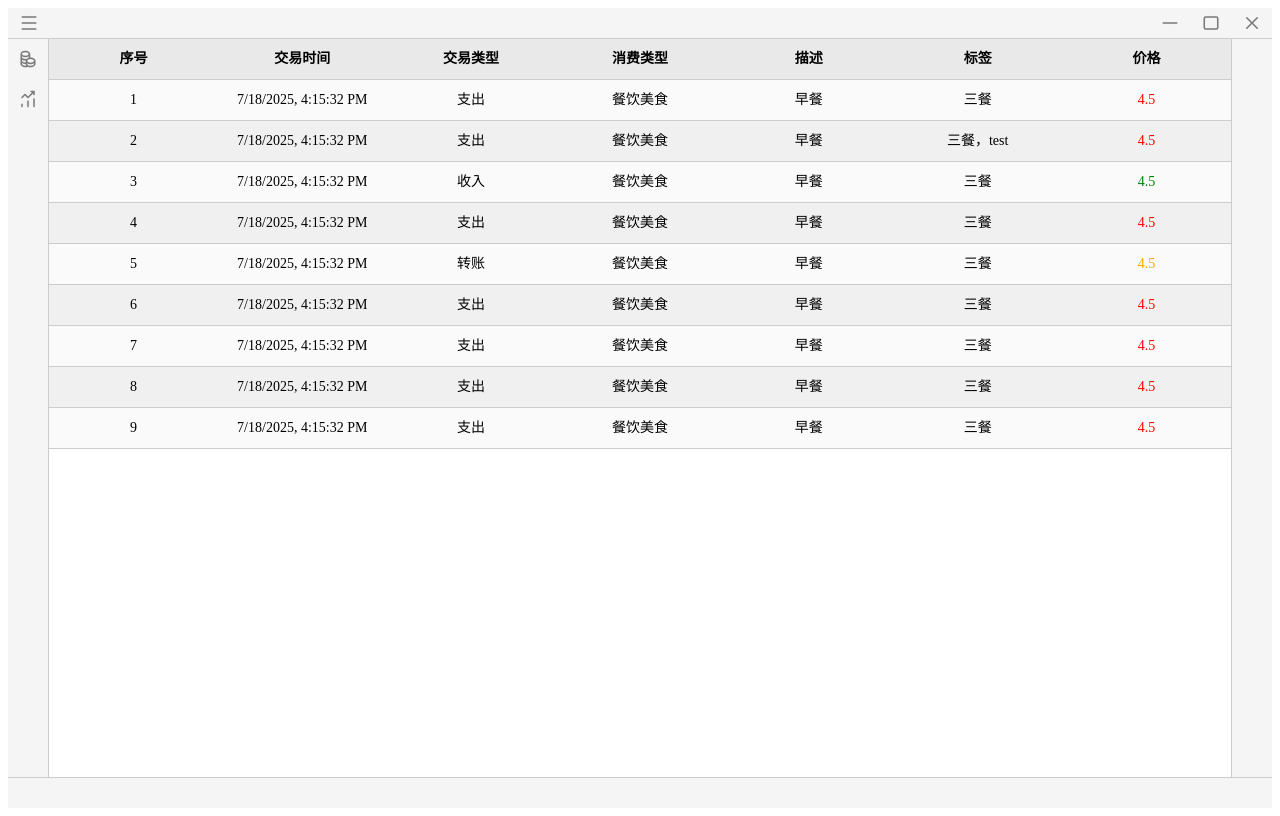
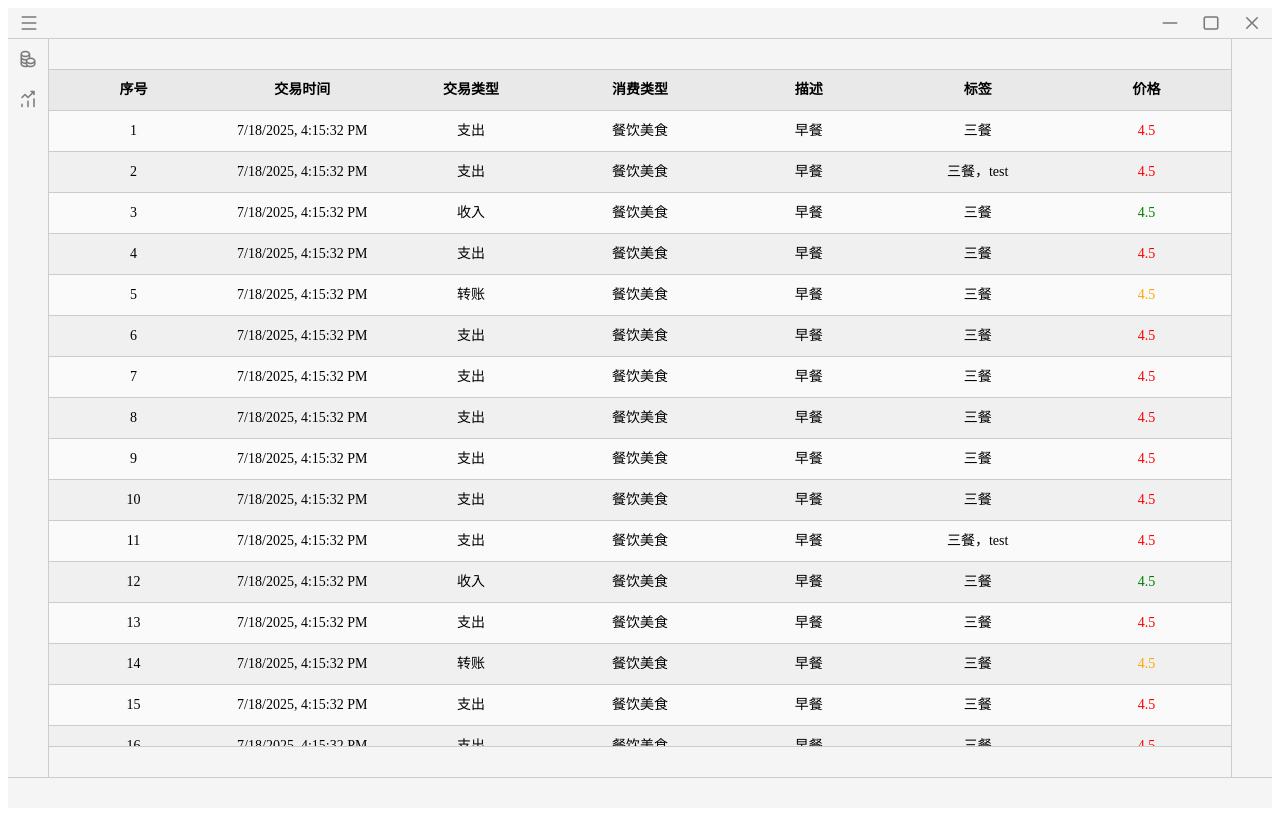
Before and after one commit to DaoiestFire/Billadm-GO, a Vue app in the folder app/: page /tr_view in a window 1280 px wide. Built offline with nearby package versions, Linux system fonts and the light colour scheme.

Commit message:
实现消费记录视图的工具栏与分页栏

```diff
--- a/app/src/components/Layout.vue
+++ b/app/src/components/Layout.vue
@@ -68,7 +68,6 @@ import AppLeftBar from '@/components/AppLeftBar.vue'
 
 .center-panel {
   flex: 1;
-  overflow-y: auto;
 }
 
 .bottom-bar {
--- a/app/src/views/TransactionRecordView.vue
+++ b/app/src/views/TransactionRecordView.vue
@@ -1,5 +1,19 @@
 <template>
-  <TransactionRecordTable :items="sampleData" headerHeight="40" rowHeight="40" />
+  <div class="layout">
+    <!-- 上栏：工具栏 -->
+    <div class="top-bar">
+    </div>
+
+    <!-- 中间栏：消费记录表 -->
+    <div class="middle-section">
+      <TransactionRecordTable :items="sampleData" :headerHeight="40" :rowHeight="40" />
+    </div>
+
+    <!-- 下栏：分页组件 -->
+    <div class="bottom-bar">
+    </div>
+  </div>
+
 </template>
 
 <script setup>
@@ -25,7 +39,115 @@ const sampleData = [
     "transaction_type": "expense",
     "category": "餐饮美食",
     "description": "早餐",
-    "tags": ["三餐","test"],
+    "tags": ["三餐", "test"],
+    "transaction_at": "2025-07-19T00:15:32.563+08:00",
+    "created_at": "2025-07-19T00:15:32.5755985+08:00",
+    "updated_at": "2025-07-19T00:15:32.5755985+08:00"
+  },
+  {
+    "transaction_id": "01981e51-c6df-716f-953f-dc8771370af8",
+    "ledger_id": "01981e51-b02f-7730-9644-774491b459e4",
+    "price": 4.5,
+    "transaction_type": "income",
+    "category": "餐饮美食",
+    "description": "早餐",
+    "tags": ["三餐"],
+    "transaction_at": "2025-07-19T00:15:32.563+08:00",
+    "created_at": "2025-07-19T00:15:32.5755985+08:00",
+    "updated_at": "2025-07-19T00:15:32.5755985+08:00"
+  },
+  {
+    "transaction_id": "01981e51-c6df-716f-953f-dc8771370af8",
+    "ledger_id": "01981e51-b02f-7730-9644-774491b459e4",
+    "price": 4.5,
+    "transaction_type": "expense",
+    "category": "餐饮美食",
+    "description": "早餐",
+    "tags": ["三餐"],
+    "transaction_at": "2025-07-19T00:15:32.563+08:00",
+    "created_at": "2025-07-19T00:15:32.5755985+08:00",
+    "updated_at": "2025-07-19T00:15:32.5755985+08:00"
+  },
+  {
+    "transaction_id": "01981e51-c6df-716f-953f-dc8771370af8",
+    "ledger_id": "01981e51-b02f-7730-9644-774491b459e4",
+    "price": 4.5,
+    "transaction_type": "transfer",
+    "category": "餐饮美食",
+    "description": "早餐",
+    "tags": ["三餐"],
+    "transaction_at": "2025-07-19T00:15:32.563+08:00",
+    "created_at": "2025-07-19T00:15:32.5755985+08:00",
+    "updated_at": "2025-07-19T00:15:32.5755985+08:00"
+  },
+  {
+    "transaction_id": "01981e51-c6df-716f-953f-dc8771370af8",
+    "ledger_id": "01981e51-b02f-7730-9644-774491b459e4",
+    "price": 4.5,
+    "transaction_type": "expense",
+    "category": "餐饮美食",
+    "description": "早餐",
+    "tags": ["三餐"],
+    "transaction_at": "2025-07-19T00:15:32.563+08:00",
+    "created_at": "2025-07-19T00:15:32.5755985+08:00",
+    "updated_at": "2025-07-19T00:15:32.5755985+08:00"
+  },
+  {
+    "transaction_id": "01981e51-c6df-716f-953f-dc8771370af8",
+    "ledger_id": "01981e51-b02f-7730-9644-774491b459e4",
+    "price": 4.5,
+    "transaction_type": "expense",
+    "category": "餐饮美食",
+    "description": "早餐",
+    "tags": ["三餐"],
+    "transaction_at": "2025-07-19T00:15:32.563+08:00",
+    "created_at": "2025-07-19T00:15:32.5755985+08:00",
+    "updated_at": "2025-07-19T00:15:32.5755985+08:00"
+  },
+  {
+    "transaction_id": "01981e51-c6df-716f-953f-dc8771370af8",
+    "ledger_id": "01981e51-b02f-7730-9644-774491b459e4",
+    "price": 4.5,
+    "transaction_type": "expense",
+    "category": "餐饮美食",
+    "description": "早餐",
+    "tags": ["三餐"],
+    "transaction_at": "2025-07-19T00:15:32.563+08:00",
+    "created_at": "2025-07-19T00:15:32.5755985+08:00",
+    "updated_at": "2025-07-19T00:15:32.5755985+08:00"
+  },
+  {
+    "transaction_id": "01981e51-c6df-716f-953f-dc8771370af8",
+    "ledger_id": "01981e51-b02f-7730-9644-774491b459e4",
+    "price": 4.5,
+    "transaction_type": "expense",
+    "category": "餐饮美食",
+    "description": "早餐",
+    "tags": ["三餐"],
+    "transaction_at": "2025-07-19T00:15:32.563+08:00",
+    "created_at": "2025-07-19T00:15:32.5755985+08:00",
+    "updated_at": "2025-07-19T00:15:32.5755985+08:00"
+  },
+  {
+    "transaction_id": "01981e51-c6df-716f-953f-dc8771370af8",
+    "ledger_id": "01981e51-b02f-7730-9644-774491b459e4",
+    "price": 4.5,
+    "transaction_type": "expense",
+    "category": "餐饮美食",
+    "description": "早餐",
+    "tags": ["三餐"],
+    "transaction_at": "2025-07-19T00:15:32.563+08:00",
+    "created_at": "2025-07-19T00:15:32.5755985+08:00",
+    "updated_at": "2025-07-19T00:15:32.5755985+08:00"
+  },
+  {
+    "transaction_id": "01981e51-c6df-716f-953f-dc8771370af8",
+    "ledger_id": "01981e51-b02f-7730-9644-774491b459e4",
+    "price": 4.5,
+    "transaction_type": "expense",
+    "category": "餐饮美食",
+    "description": "早餐",
+    "tags": ["三餐", "test"],
     "transaction_at": "2025-07-19T00:15:32.563+08:00",
     "created_at": "2025-07-19T00:15:32.5755985+08:00",
     "updated_at": "2025-07-19T00:15:32.5755985+08:00"
@@ -116,3 +238,30 @@ const sampleData = [
   },
 ]
 </script>
+
+<style scoped>
+.layout {
+  display: flex;
+  flex-direction: column;
+  height: 100%;
+}
+
+.top-bar {
+  background: var(--billadm-color-minor-backgroud-color);
+  height: 30px;
+  border-bottom: 1px solid var(--billadm-color-window-border-color);
+  flex-shrink: 0;
+}
+
+.middle-section {
+  flex: 1;
+  overflow: auto;
+}
+
+.bottom-bar {
+  background: var(--billadm-color-minor-backgroud-color);
+  height: 30px;
+  border-top: 1px solid var(--billadm-color-window-border-color);
+  flex-shrink: 0;
+}
+</style>
```
